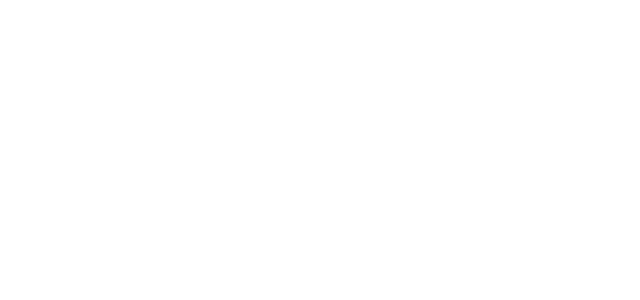
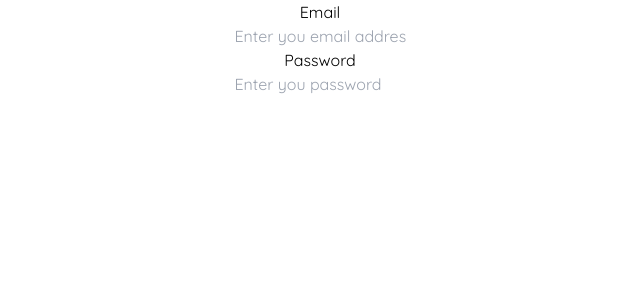
Before and after one commit to sandyFit/Radiant-Dental-Studio, a React (Vite) app: page /login in a window 1280 px wide. Before the commit this address had no page. Shown: the top 300 px of the page, without its empty margins (320-960 px from the left). Built offline with nearby package versions, Linux system fonts and the light colour scheme; a web font is replaced by a local one.

Commit message:
Created Login component and adjusted routes

```diff
--- a/src/App.jsx
+++ b/src/App.jsx
@@ -1,6 +1,8 @@
+import { Outlet } from "react-router-dom"
 import Footer from "./layouts/Footer"
 import Navbar from "./layouts/Navbar"
 import Home from "./pages/home/Home"
+import Login from "./pages/login/Login"
 
 
 function App() {
@@ -9,9 +11,10 @@
   return (
     <div className="h-full">
       <Navbar />
-      <Home />
+      <Outlet />
       <Footer/>
     </div>
+
   )
 }
 
--- a/src/main.jsx
+++ b/src/main.jsx
@@ -4,6 +4,7 @@
 import './index.css'
 import { BrowserRouter as Router, Routes, Route } from 'react-router-dom'
 import Home from './pages/home/Home.jsx'
+import Login from './pages/login/Login.jsx'
 
 
 
@@ -15,7 +16,10 @@
 				<Route path="/" element={<App />}>
 					<Route index element={<Home />} />
 
+
 				</Route>
+
+				<Route path='/login' element={<Login/>} />
 			</Routes>
 		</Router>
 	</React.StrictMode>
--- a/src/pages/home/About.jsx
+++ b/src/pages/home/About.jsx
@@ -1,8 +1,10 @@
 import { useState, useEffect } from 'react';
+import { Navigate, useNavigate } from 'react-router-dom';
 import { Element, animateScroll as scroll, scroller } from 'react-scroll';
 
 const About = () => {
   const [showFloatingBtn, setShowFloatingBtn] = useState(false);
+  const navigate = useNavigate();
 
   const handleScroll = () => {
     const scrollPosition = window.scrollY;
@@ -17,8 +19,9 @@
     }
   };
 
-  const scrollToTop = () => {
-    scroll.scrollToTop();
+  const handleClick = () => {
+    return <Navigate to='/login' />
+
   };
 
   useEffect(() => {
@@ -47,7 +50,7 @@
           <button
             type='button'
             className='filled-btn px-10 py-4 '
-            onClick={scrollToTop}>
+            onClick={handleClick}>
             Book online
           </button>
         </div>
--- a/src/pages/home/Hero.jsx
+++ b/src/pages/home/Hero.jsx
@@ -1,6 +1,12 @@
 import React from 'react'
+import { Navigate, useNavigate } from 'react-router-dom'
 
 const Hero = () => {
+  const navigate = useNavigate();
+
+  const handleClick = () => {
+    navigate('login');
+  }
 
 
   return (
@@ -25,7 +31,10 @@
           is committed to providing you with top-notch dental care.
         </p>
 
-        <button className='filled-btn p-5 w-72'>
+        <button
+          className='filled-btn p-5 w-72'
+          onClick={handleClick}
+        >
           Book online
         </button>
       </div>
--- /dev/null
+++ b/src/pages/login/Login.jsx
@@ -0,0 +1,26 @@
+import React from 'react'
+
+const Login = () => {
+    return (
+        <main>
+            <div className="flex flex-col justify-center items-center">
+
+                <label htmlFor="email">Email</label>
+                <input
+                    type="email"
+                    placeholder='Enter you email address'
+                    name='email'
+                />
+
+                <label htmlFor="password">Password</label>
+                <input
+                    type="password"
+                    placeholder='Enter you password'
+                    name='password'
+                />
+            </div>
+        </main>
+    )
+}
+
+export default Login;
--- /dev/null
+++ b/src/pages/login/SignUp.jsx
@@ -0,0 +1,40 @@
+import React from 'react'
+
+const SignUp = () => {
+  return (
+      <main>
+          <div className="flex flex-col justify-center items-center">
+
+                <label htmlFor="name">Name</label>
+                <input
+                    type="name"
+                    placeholder='Enter you full name'
+                    name='name'
+                />
+
+                <label htmlFor="email">Email</label>
+                <input
+                    type="email"
+                    placeholder='Enter you email address'
+                    name='email'
+                />
+
+                <label htmlFor="password">Password</label>
+                <input
+                    type="password"
+                    placeholder='Enter your password'
+                    name='password'
+              />
+
+                <label htmlFor="confirm-pass">Confirm your Password</label>
+                <input
+                    type="password"
+                    placeholder='Confirm your password'
+                    name='confirm-pass'
+                />
+            </div>
+    </main>
+  )
+}
+
+export default SignUp
```
